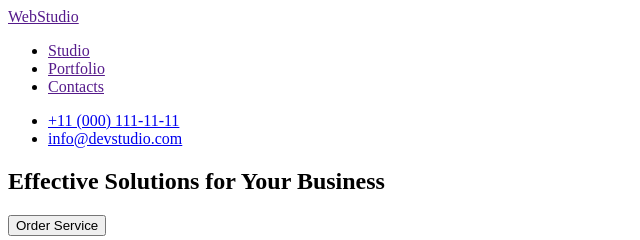
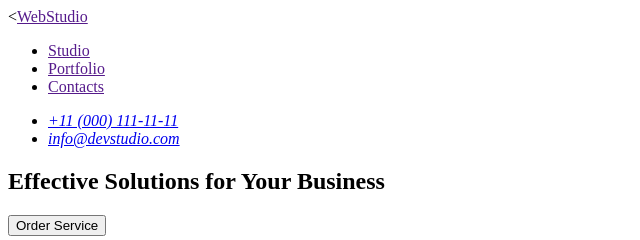
Before and after one commit to KaterinaOstapchuk/goit-markup-hw-01, a plain HTML site: page index.html in a window 1280 px wide. Shown: the top 240 px of the page, 0-640 px from the left. Drawn offline with Linux system fonts and the light colour scheme.

Commit message:
Правки

```diff
--- a/index.html
+++ b/index.html
@@ -9,7 +9,7 @@
         <!--Шапка сайта-->
         <header>
             <nav>
-                <a href=""><span>WebStudio</span></a>
+                <<a href="">WebStudio</a>
                 <ul>
                     <li><a href="">Studio</a></li>
                     <li><a href="">Portfolio</a></li>
@@ -17,22 +17,24 @@
 
                 </ul>
             </nav>
+           <address>
+            <ul>
+                <li><a href="tel:++110001111111">+11 (000) 111-11-11</a></li>
+                <li><a href="mailto:info@devstudio.com">info@devstudio.com</a></li>
+            </ul>
+           </address>
 
             <ul>
-                <li><a href="tel:+380961111111">+11 (000) 111-11-11</a></li>
-                <li><a href="mailto:info@devstudio.com">info@devstudio.com</a></li>
 
-            </ul>
 
         </header>
         <!--Контент сторінки-->
         <main>
-            <div>
                 <section>
                     <h1>Effective Solutions for Your Business</h1>
                     <button type="button">Order Service</button>
                 </section>
-            </div>
+
 
             <section>
                 <!--Особености-->
@@ -108,16 +110,16 @@
 
             </section>
             <!--подвал-->
-            <footer>
-                <a href=""><span>WebStudio</span></a>
-                <p>Increase the flow of customers and sales for your business with digital marketing & growth solutions.
 
-                </p>
-            </footer>
 
         </main>
 
+        <footer>
+            <a href="">WebStudio</a>
+            <p>Increase the flow of customers and sales for your business with digital marketing & growth solutions.
 
+            </p>
+        </footer>
     </body>
 
     </html>
```
